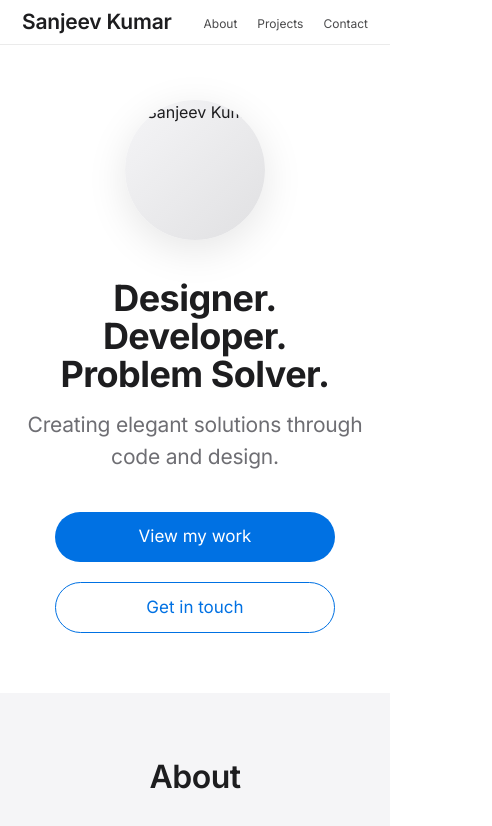
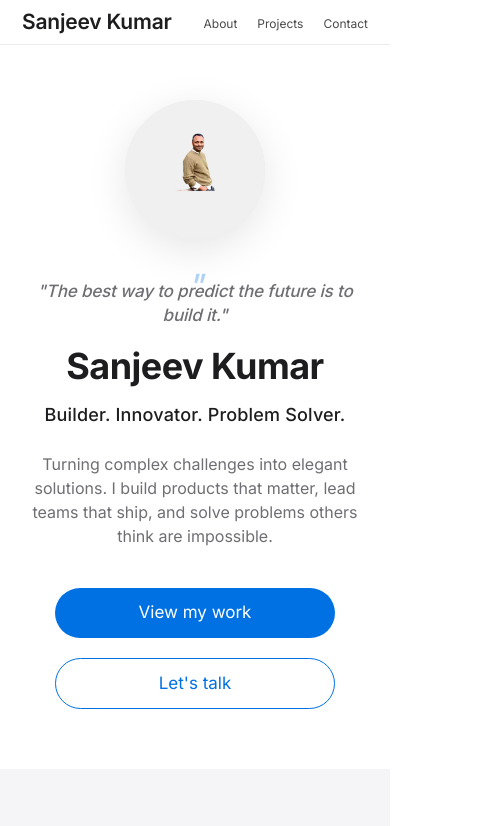
Before and after one commit to Sunshine840/portfolio, a plain HTML site: page index.html in a window 390 px wide. Shown: the top 826 px of the page, 492 px wide, since content can reach past the window. Drawn offline with Linux system fonts and the light colour scheme.

Commit message:
added image

```diff
--- a/index.html
+++ b/index.html
@@ -22,14 +22,21 @@
         <div class="hero-image-container">
             <div class="profile-image">
                 <!-- Replace the src with your actual image path -->
-                <img src="your-image.jpg" alt="Sanjeev Kumar" id="profileImg">
+                <img src="assets/portfolio5.png" alt="Sanjeev Kumar" id="profileImg">
             </div>
         </div>
-        <h1>Designer. Developer.<br>Problem Solver.</h1>
-        <p class="hero-subtitle">Creating elegant solutions through code and design.</p>
+        <div class="hero-quote">
+            "The best way to predict the future is to build it."
+        </div>
+        <h1>Sanjeev Kumar</h1>
+        <p class="hero-subtitle">Builder. Innovator. Problem Solver.</p>
+        <p class="hero-description">
+            Turning complex challenges into elegant solutions. I build products that matter,
+            lead teams that ship, and solve problems others think are impossible.
+        </p>
         <div class="cta-buttons">
             <a href="#projects" class="btn btn-primary">View my work</a>
-            <a href="#contact" class="btn btn-secondary">Get in touch</a>
+            <a href="#contact" class="btn btn-secondary">Let's talk</a>
         </div>
     </section>
 
@@ -123,7 +130,7 @@
             <p class="contact-text">
                 I'm always interested in hearing about new projects and opportunities.
             </p>
-            <a href="mailto:sanjeev.kumar@example.com" class="contact-email">sanjeev.kumar@example.com</a>
+            <a href="/cdn-cgi/l/email-protection#cdbeaca3a7a8a8bbe3a6b8a0acbf8da8b5aca0bda1a8e3aea2a0" class="contact-email"><span class="__cf_email__" data-cfemail="abd8cac5c1cecedd85c0dec6cad9ebced3cac6dbc7ce85c8c4c6">[email&#160;protected]</span></a>
             <div class="social-links">
                 <a href="#" class="social-link">GH</a>
                 <a href="#" class="social-link">LI</a>
@@ -131,12 +138,4 @@
                 <a href="#" class="social-link">DR</a>
             </div>
         </div>
-    </section>
-
-    <footer>
-        <p>© 2026 Sanjeev Kumar. All rights reserved.</p>
-    </footer>
-
-    <script src="script.js"></script>
-</body>
-</html>
+    </sect
--- a/styles.css
+++ b/styles.css
@@ -127,6 +127,28 @@ nav .container {
     display: none;
 }
 
+.hero-quote {
+    font-size: 24px;
+    font-weight: 500;
+    font-style: italic;
+    color: var(--text-secondary);
+    margin-bottom: 32px;
+    letter-spacing: -0.01em;
+    line-height: 1.4;
+    position: relative;
+}
+
+.hero-quote::before {
+    content: '"';
+    font-size: 48px;
+    color: var(--accent);
+    opacity: 0.3;
+    position: absolute;
+    left: 50%;
+    transform: translateX(-50%);
+    top: -24px;
+}
+
 h1 {
     font-size: 80px;
     font-weight: 700;
@@ -137,10 +159,18 @@ h1 {
 
 .hero-subtitle {
     font-size: 28px;
-    font-weight: 400;
+    font-weight: 500;
+    color: var(--text-primary);
+    margin-bottom: 24px;
+    letter-spacing: 0.01em;
+}
+
+.hero-description {
+    font-size: 21px;
+    line-height: 1.5;
     color: var(--text-secondary);
-    margin-bottom: 32px;
-    letter-spacing: -0.01em;
+    max-width: 700px;
+    margin: 0 auto 32px;
 }
 
 .cta-buttons {
@@ -399,6 +429,20 @@ footer {
         font-size: 21px;
     }
 
+    .hero-quote {
+        font-size: 19px;
+        margin-bottom: 24px;
+    }
+
+    .hero-quote::before {
+        font-size: 36px;
+        top: -18px;
+    }
+
+    .hero-description {
+        font-size: 17px;
+    }
+
     .section-title {
         font-size: 32px;
     }
@@ -450,6 +494,24 @@ footer {
         padding: 100px 22px 60px;
     }
 
+    .hero-quote {
+        font-size: 17px;
+        margin-bottom: 20px;
+    }
+
+    .hero-quote::before {
+        font-size: 32px;
+        top: -16px;
+    }
+
+    .hero-subtitle {
+        font-size: 18px;
+    }
+
+    .hero-description {
+        font-size: 16px;
+    }
+
     section {
         padding: 60px 22px;
     }
```
Also changed, not shown: assets/portfolio5.png (added).
